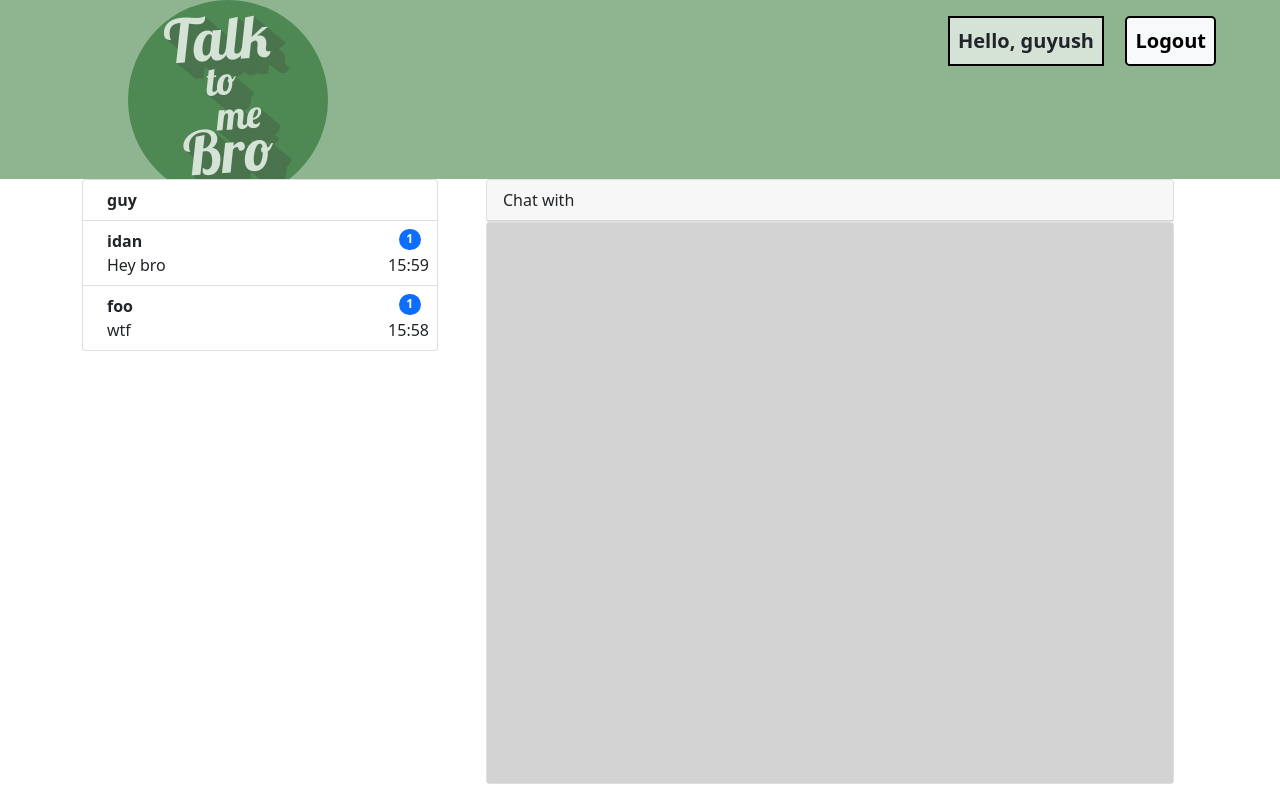
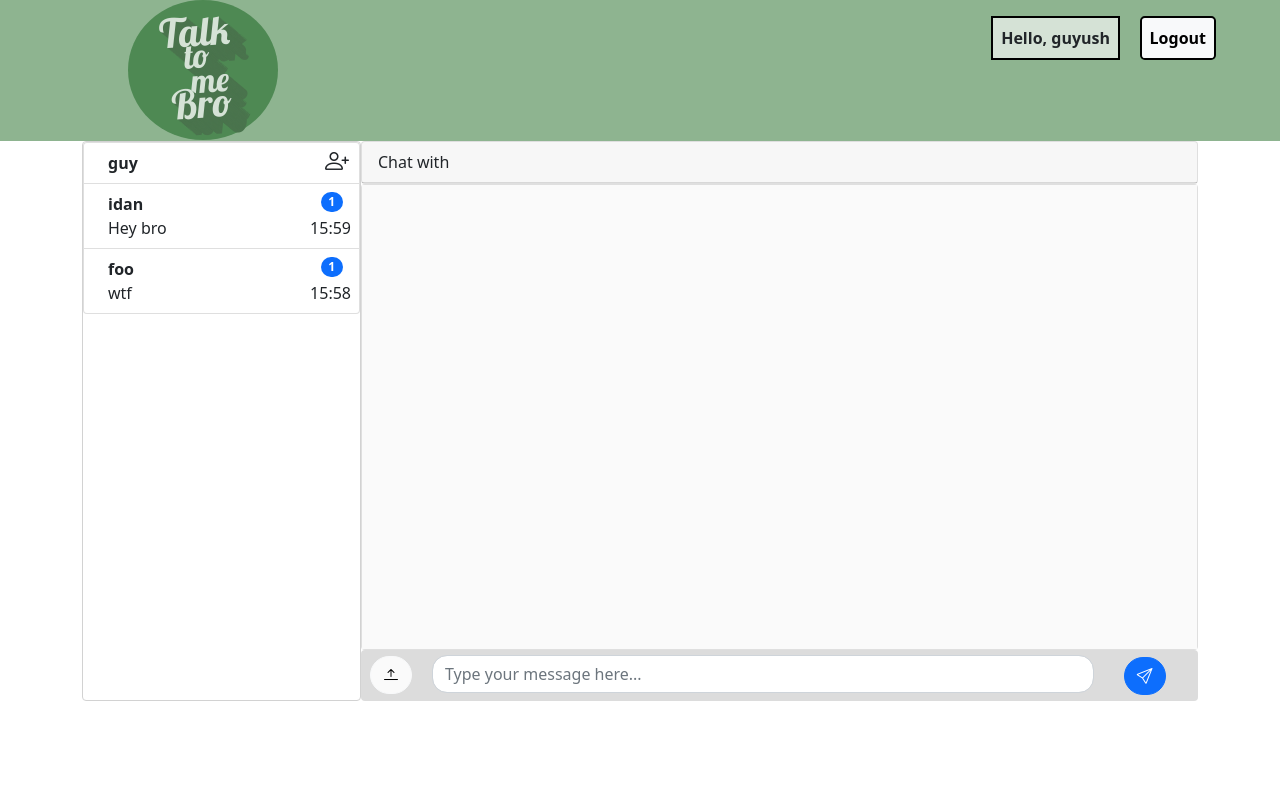
Before and after one commit to GuyAronson/Chat, a React (Create React App) app: page /chat/1 in a window 1280 px wide. Built offline with nearby package versions, Linux system fonts and the light colour scheme.

Commit message:
chat has been created

```diff
--- a/src/ChatComponents/ChatPage.js
+++ b/src/ChatComponents/ChatPage.js
@@ -6,65 +6,55 @@ import ChatWindow from './ChatWindow.js';
 import SidebarList from './SidebarList';
 import { Container, Row, Col } from 'react-bootstrap';
 import DataBase from '../Database/DataBase.js';
-import UsernameInput from '../Register-login/UsernameInput.js';
+import { useState } from 'react';
 
 var loggedUser = DataBase.getUserByID("guy");
 // var loggedUser = null;
 export var getLoggedUser = () => loggedUser;
 export var setLoggedUser = user =>loggedUser = user;
 
-class ChatPage extends React.Component{
-    constructor(props){
-        super(props);
-
-        this.state={
-            logout: false,
-            chatPartner: ''
-        }
-        this.Logout = this.Logout.bind(this);
-        this.clickOnChat = this.clickOnChat.bind(this);
-    }
+function ChatPage(){
+    const [logout, setLogout] = useState(false);
+    const [chatPartner, setChatPartner] = useState('');
 
     //Function to log out from the chat window - returns to log in
-    Logout(event){
+    const Logout = (event) => {
         setLoggedUser(null);
         console.log("user changed");
-        this.setState({logout: true});
+        setLogout(true);
     }
 
     // Function that will execute once the user clicks on a chat - passed to SidebarList
-    clickOnChat(username){
-        this.setState({chatPartner : DataBase.getUserByID(username)._username});
+    const clickOnChat = (username)=>{
+        setChatPartner(DataBase.getUserByID(username)._username);
     }
-    render(){
     return(
         <>
             {/* Navigate back to the login page if the logout was selected */}
-                {this.state.logout && <Navigate to='/login' replace={true}/> }
+            {logout && <Navigate to='/login' replace={true}/> }
 
             {/* The chat page */}
             <div><Banner/></div>
             {/* Hello & logout button */}
             {getLoggedUser() && <blockquote id='hello' className="blockquote">Hello, {getLoggedUser()._nickname}</blockquote>}
-                <button className='mb-3 btn btn-lg btn-light logout' onClick={this.Logout}>Logout</button>
+            <button className='mb-3 btn btn-lg btn-light logout' onClick={Logout}>Logout</button>
 
-                <Container>
+            <Container id="chat-page">
             <Row>
-                    <Col sm={4} >
+                <Col sm={3} >
                     {/* Sidebar of chats */}
-                        {getLoggedUser() && <SidebarList user={getLoggedUser()} chatClick={this.clickOnChat}/>}
+                    {getLoggedUser() && <SidebarList user={getLoggedUser()} chatClick={clickOnChat}/>}
                     <div id='container-recipients'>
                     </div>
                 </Col>
-                    <Col sm={8} >
+                <Col sm={9} >
                     {/* Chat body */}
-                        <ChatWindow partner={this.state.chatPartner}/>
+                    <ChatWindow partner={chatPartner}/>
                 </Col>
             </Row>
             </Container>
         </>
     );
 }
-}
 
 export default ChatPage;
--- a/src/ChatComponents/ChatWindow.js
+++ b/src/ChatComponents/ChatWindow.js
@@ -1,22 +1,72 @@
 import React from 'react';
-import { Container } from 'react-bootstrap';
+import { Container, Card,OverlayTrigger, Button, Popover } from 'react-bootstrap';
 import ReactDOM from 'react-dom/client';
-import ChatHeader from './ChatHeader.js';
-import ChatBody from './ChatBody';
+import { getLoggedUser } from './ChatPage';
+import DataBase from '../Database/DataBase';
+import { TheirMessage } from './TheirMessage';
+import { MyMessage } from './MyMessage';
 
-export class ChatWindow extends React.Component{
+export function ChatWindow(props){
+    var messages = [];
+    var loggedUsername = '';
+    if(props.partner){
+        loggedUsername = getLoggedUser()._username;
+        messages = DataBase.getChatByBothUsers(props.partner, loggedUsername).messages;
+    }
+    const RenderMessages = () => {
+        return messages.map((msg, index) => {
+            let isMyMessage = loggedUsername === msg.authorID ? true : false;
+            return (
+                <div key={`msg_${index}`} className="msg-block">
+                    {
+                        isMyMessage
+                        ? <MyMessage message={msg}></MyMessage> :
+                        <TheirMessage message={msg}></TheirMessage>
+                    }
+                </div>
+            )
+        });
+    }
+    const popoverTop = (
+        <Popover id="popover-positioned-top" title="Popover top">
+          <div class='btn btn-sm upload-button'><button><span> <i class="bi bi-mic-fill"/> Audio</span></button></div>
+          <div class='btn btn-sm upload-button'><button><span> <i class="bi bi-camera-fill"/> Photo</span></button></div>
+          <div class='btn btn-sm upload-button'><button><span> <i class="bi bi-camera-video-fill"/> Video</span></button></div>
+          <div class='btn btn-sm upload-button'><button><span> <i class="bi bi-geo-alt-fill"/> Location</span></button></div>
+        </Popover>
+      );
 
+    return(<>
+        {/* Chat header */}
+        <Container>
+            <Card>
+                <Card.Header>
+                    {/* Need to add a profile pic */}
+                    Chat with {props.partner}
+                </Card.Header>
+            </Card>
 
-    render(){
-        return(<>
-            <Container>
-                <ChatHeader partner={this.props.partner}/>
-                {/* The messages go there - needs to design */}
-                <ChatBody partner={this.props.partner}/>
-                {/* Here will come the ChatFooter (with the buttons and inputs) */}
-            </Container>
-        </>);
-    }
+            {/* Chat Body - messages goes here */}
+            <Card>
+                <Card.Body id='chat-body'>
+                    {RenderMessages()}
+                </Card.Body>
+            </Card>
+            <div id='chat-end'></div>
+
+            {/* ChatFooter*/}
+            <Card id ='chat-footer'>
+                <OverlayTrigger trigger="click" placement="top" overlay={popoverTop}>
+                    <button className="btn btn-light upload-popover"><i class="bi bi-arrow-bar-up"/></button>
+                </OverlayTrigger>
+                <input className="form-control msg-input" type='text' placeholder='Type your message here...'/>
+                <button className="btn btn-primary send-button">
+                    <i className="bi bi-send"/>
+                </button>
+
+            </Card>
+        </Container>
+    </>);
 }
 
 export default ChatWindow;
--- a/src/ChatComponents/MyMessage.js
+++ b/src/ChatComponents/MyMessage.js
@@ -6,9 +6,9 @@ export const MyMessage = props => {
 
     return (<>
         <div className="my_msg">
-            <span className="author_name">{author}</span>
-            <span className="msg_text">{data}</span>
-            <span className="msg_timeStamp">{time}</span>
+            <div className="author_name">{author}</div>
+            <div className="msg_text">{data}</div>
+            <div className="msg_timeStamp">{time}</div>
         </div>
     </>);
 }
--- a/src/ChatComponents/SidebarList.js
+++ b/src/ChatComponents/SidebarList.js
@@ -28,7 +28,7 @@ export function SidebarList(props){
 
     return (<>
         {/* The chats list on the left side */}
-        <ul className='list-group'>
+        <ul className='list-group chat-sidebar'>
             <li className = 'list-group-item d-flex justify-content-between'>
                 <div className="ms-2 fw-bold">{user._username}</div>
                 {/* Button to add chats */}
@@ -38,7 +38,7 @@ export function SidebarList(props){
             </li>
             {/* Getting the list of all chats converted into <li></li> */}
             {DataBase.getChats(user._username).map((chat, index) => {
-                    return <li id="chat-item" className = 'list-group-item d-flex justify-content-between align-items-start' key={index} onClick={handleChatClick}>
+                    return <li className = 'list-group-item d-flex justify-content-between align-items-start  chat-item' key={index} onClick={handleChatClick}>
                         <div className="ms-2 me-auto">
                             {/* the name of the person chattin with */}
                             <div id='chatPartner'className="fw-bold">{user._username === chat.userID1 ? chat.userID2: chat.userID1}</div>
--- a/src/ChatComponents/TheirMessage.js
+++ b/src/ChatComponents/TheirMessage.js
@@ -5,9 +5,9 @@ export const TheirMessage = props => {
     let data = props.message.data;
     return (
         <div className="their_msg">
-            <span className="author_name">{author}</span>
-            <span className="msg_text">{data}</span>
-            <span className="msg_timeStamp">{time}</span>
+            <div className="author_name">{author}</div>
+            <div className="msg_text">{data}</div>
+            <div className="msg_timeStamp">{time}</div>
         </div>
 
     )
--- a/src/style.css
+++ b/src/style.css
@@ -4,23 +4,23 @@ body{
   width:100%;
   height:100%;
 }
+/* logo and top container */
 #top-container{
     width:100%;
-    padding-bottom:14%;
+    padding-bottom:11%;
     background-color: #8eb490;
 }
 #logo{
     font-family: 'Lobster', cursive;
     position: absolute;
     left: 10%;
-    font-size: 200%;
 }
 
 #logo h1 {
   color: #D5E2D6;
   text-align: center;
-  line-height: 35px;
-  margin-top: -180px;
+  line-height: 22px;
+  margin-top: -120px;
   margin-right: 10px;
   -moz-transform: scale(1) rotate(-5deg) translateX(0px) translateY(0px) skewX(1deg) skewY(1deg);
 -webkit-transform: scale(1) rotate(-5deg) translateX(0px) translateY(0px) skewX(1deg) skewY(1deg);
@@ -31,21 +31,24 @@ transform: scale(1) rotate(-5deg) translateX(0px) translateY(0px) skewX(1deg) sk
   text-shadow: 1px 1px #4A744D, 2px 2px #4A744D, 3px 3px #4A744D, 4px 4px #4A744D, 5px 5px #4A744D, 6px 6px #4A744D, 7px 7px #4A744D, 8px 8px #4A744D, 9px 9px #4A744D, 10px 10px #4A744D, 11px 11px #4A744D, 12px 12px #4A744D, 13px 13px #4A744D, 14px 14px #4A744D, 15px 15px #4A744D, 16px 16px #4A744D, 17px 17px #4A744D;
 
 }
-
 #logo span:nth-child(1), span:nth-child(7) {
-  font-size:150%;
+  font-size:100%;
+}
+#logo span:nth-child(3), span:nth-child(5) {
+  font-size:85%;
 }
 #logo span:nth-child(5) {
   margin-left: 15%;
 }
-
 #logo-circle {
-    height: 200px;
-    width: 200px;
+    height: 140px;
+    width: 150px;
     border-radius: 100%;
     margin: auto;
     background: #4E8953;
 }
+
+/* login and register forms */
 .content{
   padding-top: 20px;
 }
@@ -99,16 +102,18 @@ transform: scale(1) rotate(-5deg) translateX(0px) translateY(0px) skewX(1deg) sk
   box-shadow: 0 0 2px 1px rgba(0, 140, 186, 0.5);
 }
 
+/* chat screen */
 #hello{
   position: absolute;
   top:0;
   right:0;
-  margin-right: 11rem;
+  margin-right: 10rem;
   margin-top: 1rem;
   font-weight: 600;
   padding: 8px;
   border: 2px solid black;
   background-color: #D5E2D6;
+  font-size: 1rem;
 }
 
 #container-chat{
@@ -143,22 +148,134 @@ transform: scale(1) rotate(-5deg) translateX(0px) translateY(0px) skewX(1deg) sk
   font-weight: 600;
   padding: 8px;
   border: 2px solid black;
+  font-size: 1rem;
+}
+/* siderbar chats */
+.chat-item{
+  cursor: pointer;
+}
+.chat-item:hover{
+  background-color: rgb(245,245,245);
+}
+.list-group-item.active{
+  color:black;
+  background-color: rgb(220,220,220);
+  border-color: rgb(210,210,210);
+}
+.chat-sidebar{
+  background-color: white;
+  width: 100%;
+  height: 100%;
+  overflow-y: scroll;
+  border: 1px solid rgb(210,210,210);
+  padding:0;
+  margin-right:-50px;
 }
 
-#chat-item{
-  cursor: pointer;
-}
-#chat-item :hover{
-  background-color: #8eb490 ;
-}
-#chat-item :active{
-  background-color: #8eb490 ;
+/* chat iteself */
+#chat-body{
+  background-color: rgb(250,250,250);
+  width: 100%;
+  height: 58vh;
+  overflow-y: scroll;
+  /* padding: 20px; */
 }
 
-#chat-body{
-  background-color: lightgrey;
-  width: 100%;
-  height: 35rem;
+
+/* Messages: */
+.msg-block{
+  display:block;
+  height: auto;
+  overflow: hidden;
+  /* overflow-wrap: break-word;
+  white-space:pre-wrap; */
+  text-decoration: none;
+  clear:both;
+}
+.author_name{
+  font-weight: bold;
+}
+.msg_timeStamp{
+  font-weight: 500;
+  font-size: small;
+}
+.my_msg{
+  border: 2px solid #666;
+  background-color: #c1f1f1;
+  border-radius: 10px;
+  padding: 10px;
+  margin: 10px 0;
+  display: table;
+  max-width: 40%;
+  min-width: 25%;
+}
+.my_msg ::after{
+  content: "";
+  clear: both;
+  display: table;
+}
+.my_msg .msg_timeStamp{
+  float: right;
+}
+.their_msg{
+  border: 2px solid #666;
+  background-color: rgb(210,210,210);
+  border-radius: 10px;
+  padding: 10px;
+  margin: 10px 0;
+  max-width: 40%;
+  min-width: 25%;
+  float:right;
+}
+.their_msg ::after{
+  content: "";
+  clear: both;
+  display: table;
+}
+.their_msg .author_name{
+  text-align: right;
+}
+.their_msg .msg_text , .msg_timeStamp{
+  direction:ltr;
+  text-align: left;
+}
+.msg_timeStamp{
+  padding-top: 10px;
 }
 
-/* Messages: */
+/* Chat Footer */
+#chat-footer{
+  width: 100%;
+  display:inline-block;
+  border: 0;
+  background-color: rgb(220,220,220);
+  height: 100%;
+  padding: 5px;
+}
+.send-button{
+  border-radius: 20px;
+}
+.msg-input{
+  display: inline-block;
+  width: 80%;
+  border-radius: 15px;
+  margin-left: 20px;
+  margin-right: 30px;
+}
+.upload-popover{
+  border-radius: 20px;
+  background-color: rgb(250,250,250);
+  margin-bottom: 2px;
+  margin-left: 4px;
+}
+.upload-button{
+  display: block;
+  margin:0;
+  padding: 0;
+}
+
+
+/* changes: */
+.row{
+  --bs-gutter-x:0;
+}
```
Also changed, not shown: public/index.html (+27 -3 lines). Lines whose indentation alone changed are shown as unchanged.
